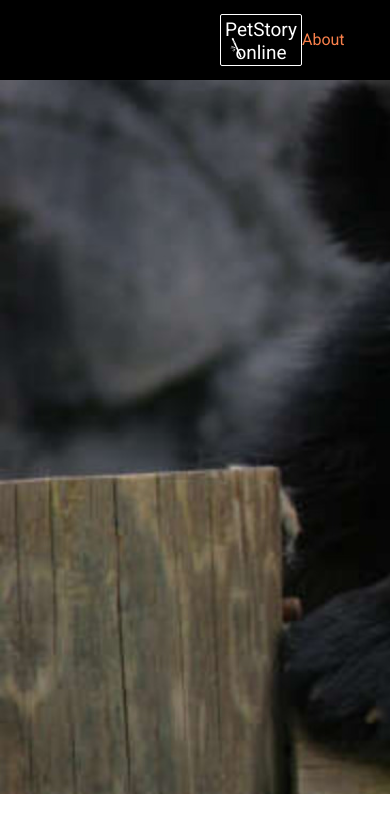
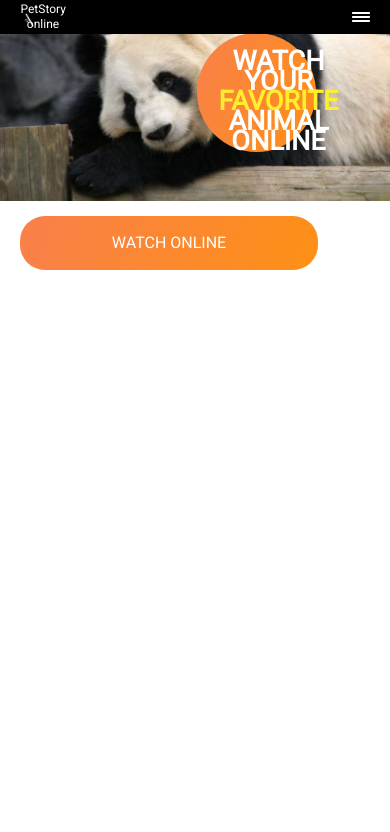
Before and after one commit to marichemia/online-zoo-rs, a plain HTML site: page pages/main/index.html in a window 390 px wide. Drawn offline with Linux system fonts and the light colour scheme.

Commit message:
header and section one with responsive complete

```diff
--- a/pages/main/index.html
+++ b/pages/main/index.html
@@ -8,6 +8,7 @@
     <title>PetStory Online</title>
     <link rel="stylesheet" href="reset.css">
     <link rel="stylesheet" href="style.css">
+    <link rel="stylesheet" href="main-media.css">
 </head>
 
 <body>
@@ -24,16 +25,21 @@
                         <li><a href="#">Map</a></li>
                         <li><a href="#">Zoos</a></li>
                         <li><a href="../donate/index.html">Donate</a></li>
-                        <li><a href="#">Contact Us</a></li>
+                        <li><a href="#">Contact us</a></li>
                     </ul>
                 </div>
             </div>
             <a href="https://www.figma.com/file/ypzT9idgAILaSRVRmDAJxn/online-zoo-3-weeks" class="design">Designed by
                 ©</a>
+            <img src="../../assets/images/burger_menu.png" alt="menu" class="none burger-menu">
         </nav>
     </header>
     <section class="section-1">
-
+        <div class="ellipse"></div>
+        <h1 class="ellipse-txt">Watch your <span class="favorite">favorite</span> animal online</h1>
+        <a href="#">
+            <button>watch online</button>
+        </a>
     </section>
 </body>
 
--- /dev/null
+++ b/pages/main/main-media.css
@@ -0,0 +1,129 @@
+@media (max-width:1200px) {
+    header {
+        padding: 30px;
+        display: flex;
+        flex-direction: column;
+        justify-content: center;
+    }
+
+    .nav {
+        width: 576px;
+        justify-content: space-between;
+    }
+
+    .logo {
+        margin-right: 70px;
+    }
+
+    .nav-links ul {
+        width: 431px;
+    }
+
+    .nav-links ul li {
+        margin-left: -7px;
+    }
+
+    .section-1 {
+        height: 584px;
+    }
+
+    .ellipse {
+        width: 367px;
+        height: 367px;
+    }
+
+    .ellipse-txt {
+        width: 400px;
+        height: 320px;
+        font-size: 85px;
+        line-height: 64px;
+    }
+
+}
+
+@media (max-width:900px) {
+    header {
+        height: 34px;
+        padding: 0 20px;
+    }
+
+    .nav {
+        height: 34px;
+        align-items: center;
+    }
+
+    .nav-links {
+        display: none;
+    }
+
+    .design {
+        display: none;
+    }
+
+    .logo {
+        border: none;
+        width: 46px;
+        height: 29px;
+    }
+
+    .logo a {
+        width: 45px;
+        font-size: 12px;
+        line-height: 15px;
+    }
+
+    .logo img {
+        width: 10px;
+        height: 14px;
+        top: 35%;
+        left: 8%;
+    }
+
+    .burger-menu {
+        display: flex;
+    }
+
+    .section-1 {
+        height: 373px;
+    }
+
+    .ellipse {
+        width: 237.6px;
+        height: 237.6px;
+    }
+
+    .ellipse-txt {
+        width: 256px;
+        height: 204px;
+        font-size: 54px;
+        line-height: 41px;
+    }
+
+    .section-1 button {
+        left: 20px;
+        top: 60px;
+    }
+}
+
+@media (max-width: 575px) {
+    .section-1 {
+        height: 187px;
+    }
+
+    .ellipse {
+        width: 119px;
+        height: 119px;
+    }
+
+    .ellipse-txt {
+        width: 128px;
+        height: 102px;
+
+        font-size: 27px;
+        line-height: 20px;
+    }
+
+    .section-1 button {
+        top: 100px;
+    }
+}
--- a/pages/main/style.css
+++ b/pages/main/style.css
@@ -46,7 +46,7 @@ nav {
 }
 
 .logo a {
-    width: 72px;
+    width: 82px;
     height: 45px;
 
     font-family: 'Roboto', sans-serif;
@@ -102,3 +102,60 @@ nav {
     position: relative;
     top: 14px;
 }
+
+.ellipse {
+    width: 465px;
+    height: 465px;
+    background: linear-gradient(113.96deg, #F9804B 1.49%, #FE9013 101.44%);
+    border-radius: 50%;
+
+    position: absolute;
+    left: 50.5%;
+    top: 10%;
+}
+
+.ellipse-txt {
+    width: 500px;
+    height: 400px;
+
+    font-family: 'Roboto';
+    font-weight: 700;
+    font-size: 106.5px;
+    line-height: 80px;
+    text-align: center;
+    text-transform: uppercase;
+
+    color: #FFFFFF;
+
+    position: relative;
+    left: 55%;
+    top: 20%;
+}
+
+.favorite {
+    color: #FFEE2E;
+}
+
+.section-1 button {
+    width: 298px;
+    height: 54px;
+    border-radius: 25px;
+    position: relative;
+    top: 27.3%;
+    left: 61.5%;
+
+    background: linear-gradient(113.96deg, #F9804B 1.49%, #FE9013 101.44%);
+
+    font-family: 'Roboto', sans-serif;
+    font-weight: 500;
+    font-size: 16px;
+    line-height: 22.5px;
+    text-align: center;
+    text-transform: uppercase;
+    color: #FFFFFF;
+    border: none;
+}
+
+.none {
+    display: none;
+}
```
Also changed, not shown: assets/images/burger_menu.png (added).
